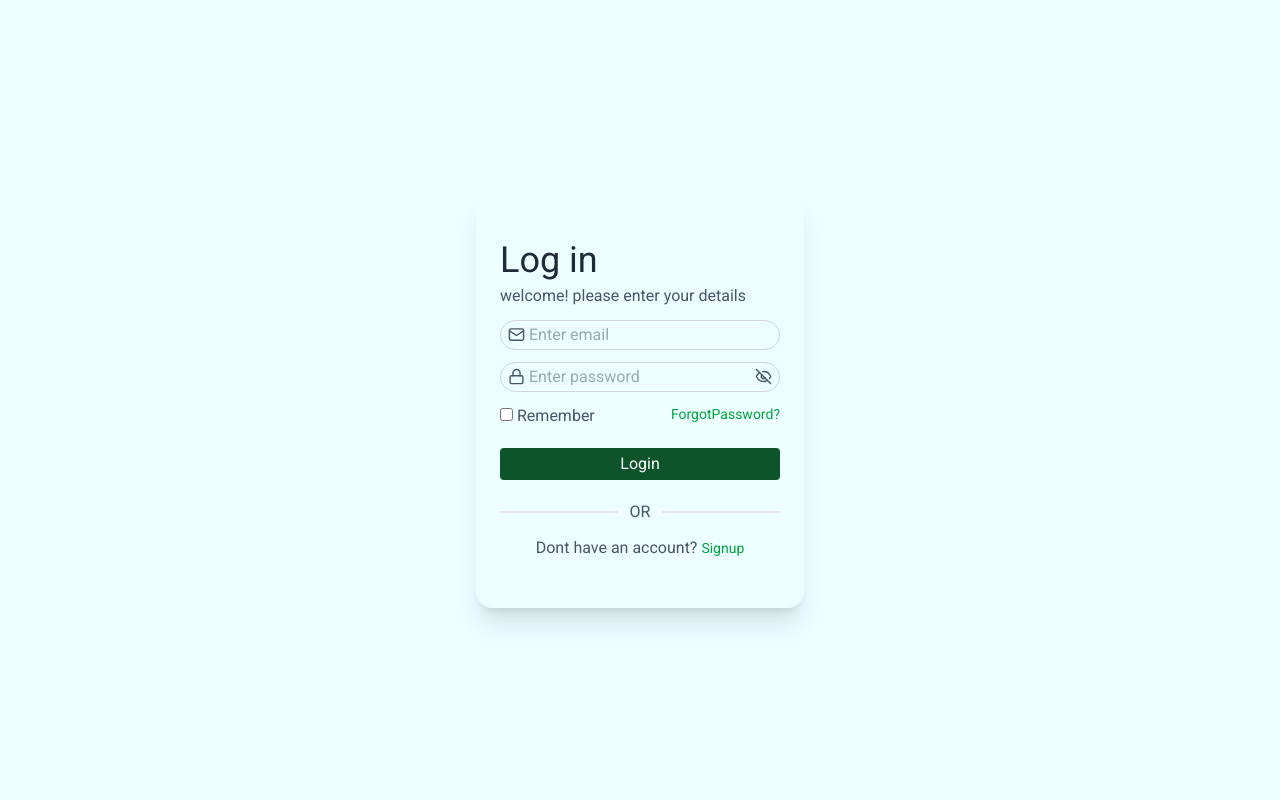
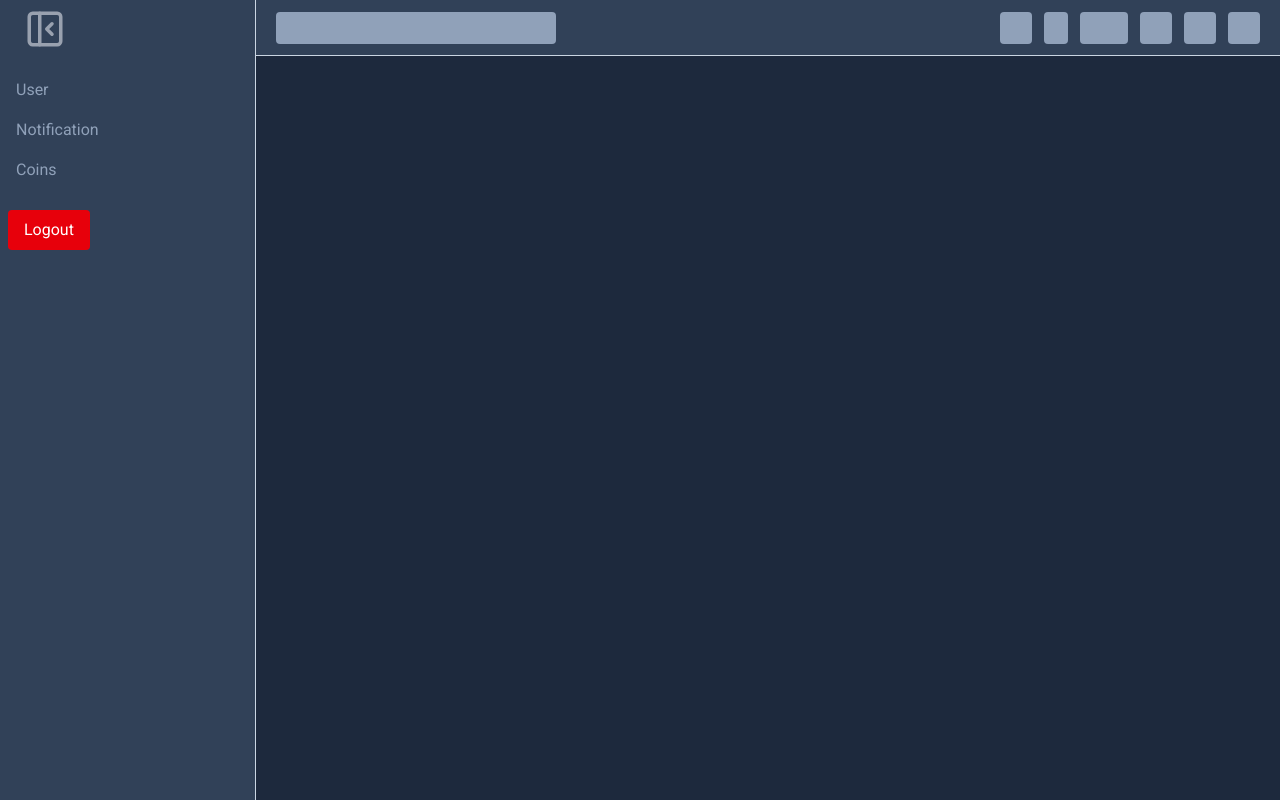
Before and after one commit to Nuelwhiz/signup-login-validation, a React (Vite) app: page /DashBordLayout in a window 1280 px wide. Before the commit this address led to /Login. Built offline with nearby package versions, Linux system fonts and the light colour scheme.

Commit message:
fixing protectroute bugs

```diff
--- a/src/App.tsx
+++ b/src/App.tsx
@@ -1,4 +1,4 @@
-import { BrowserRouter as Router, Routes, Route} from "react-router-dom";
+import { BrowserRouter as Router, Routes, Route } from "react-router-dom";
 import Landing from "./pages/landing";
 import Login from "./authPages/login";
 import Signup from "./authPages/signup";
@@ -23,9 +23,9 @@ function App() {
             <Route
               path="/Login"
               element={
-                <PublicRoute>
-                  <Login />
-                </PublicRoute>
+                /*   <PublicRoute> */
+                <Login />
+                /*   </PublicRoute> */
               }
             />
             <Route
@@ -46,9 +46,9 @@ function App() {
             <Route
               path="/DashBordLayout"
               element={
-                <ProtectedRoute>
-                  <DashBordLayout />
-                </ProtectedRoute>
+                /* <ProtectedRoute> */
+                <DashBordLayout />
+                /*  </ProtectedRoute> */
               }
             >
               <Route path="user" element={<User />} />
--- a/src/protector/protectRoute.tsx
+++ b/src/protector/protectRoute.tsx
@@ -1,11 +1,18 @@
 import { Navigate } from "react-router-dom";
 import type { ReactNode } from "react";
 
-const ProtectedRoute = ({ children }: { children: ReactNode }) => {
+interface ProtectedRouteProps {
+  children: ReactNode;
+}
+
+const ProtectedRoute = ({ children }: ProtectedRouteProps) => {
   const token = localStorage.getItem("token");
+
   if (!token) {
-    return <Navigate to="/Login" replace />;
+    return <Navigate to="/login" replace />;
   }
-  return <>{children}</>;
+
+  return children;
 };
+
 export default ProtectedRoute;
```
